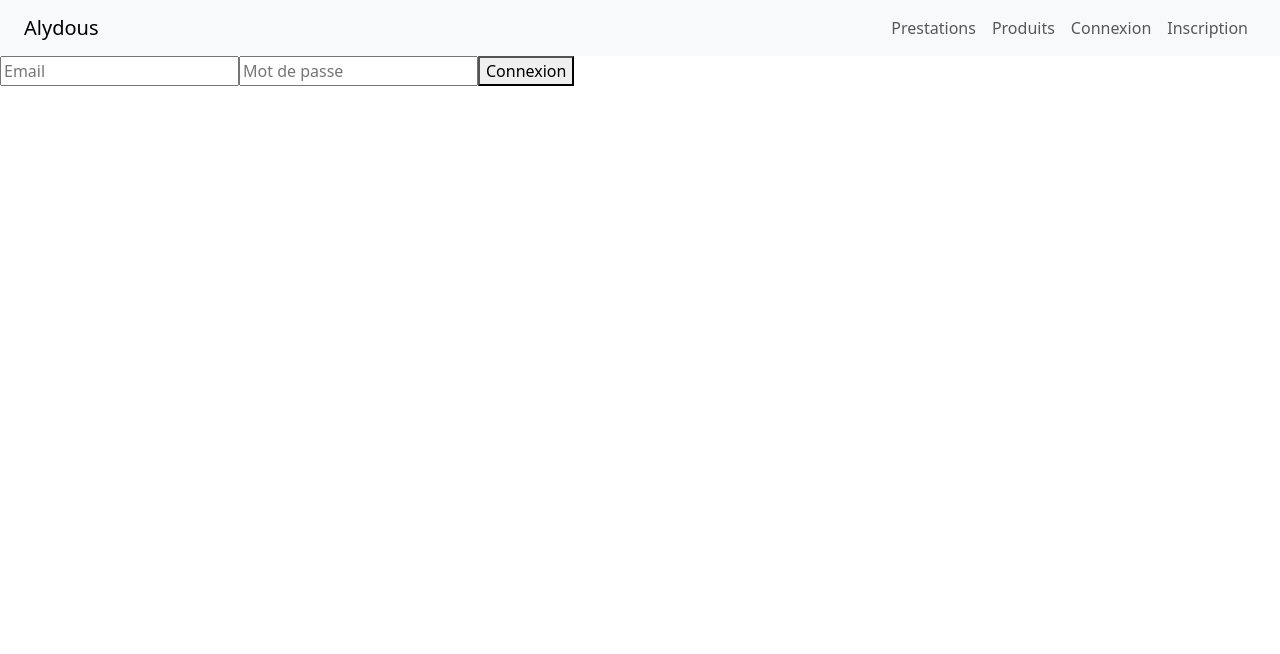
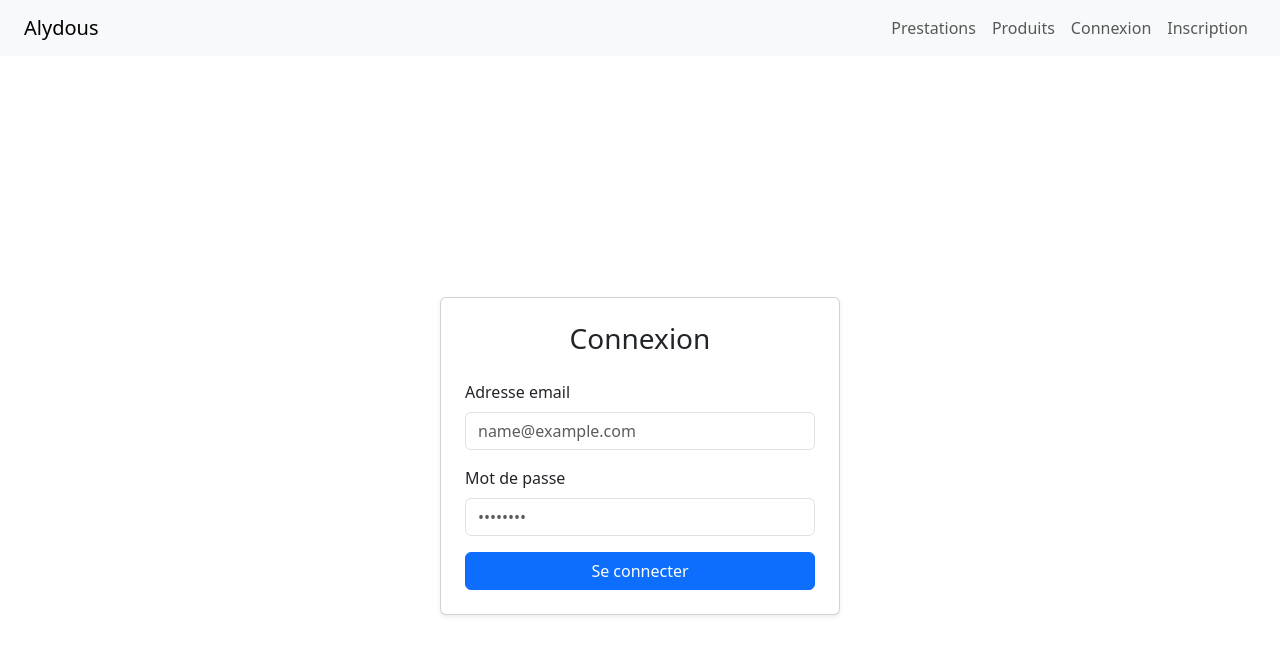
Before and after one commit to TabarBaptiste/alydous_heure_front, a Vue app: page /login in a window 1280 px wide. Shown: the top 654 px of the page. Built offline with nearby package versions, Linux system fonts and the light colour scheme; the HTML template or start-up script is replaced by a standard one.

Commit message:
Refonte du formulaire de connexion avec ajout de styles et de classes Bootstrap pour une meilleure présentation.

```diff
--- a/src/views/LoginForm.vue
+++ b/src/views/LoginForm.vue
@@ -1,9 +1,24 @@
 <template>
-    <form @submit.prevent="loginUser">
-        <input v-model="email" placeholder="Email" />
-        <input v-model="password" type="password" placeholder="Mot de passe" />
-        <button type="submit">Connexion</button>
-    </form>
+    <div class="d-flex justify-content-center align-items-center vh-100">
+        <div class="card p-4 shadow-sm" style="max-width: 400px; width: 100%;">
+            <h3 class="card-title text-center mb-4">Connexion</h3>
+            <form @submit.prevent="loginUser" novalidate>
+                <div class="mb-3">
+                    <label for="email" class="form-label">Adresse email</label>
+                    <input id="email" v-model="email" type="email" class="form-control" placeholder="name@example.com"
+                        required />
+                </div>
+                <div class="mb-3">
+                    <label for="password" class="form-label">Mot de passe</label>
+                    <input id="password" v-model="password" type="password" class="form-control" placeholder="••••••••"
+                        required />
+                </div>
+                <button type="submit" class="btn btn-primary w-100">
+                    Se connecter
+                </button>
+            </form>
+        </div>
+    </div>
 </template>
 
 <script setup>
```
